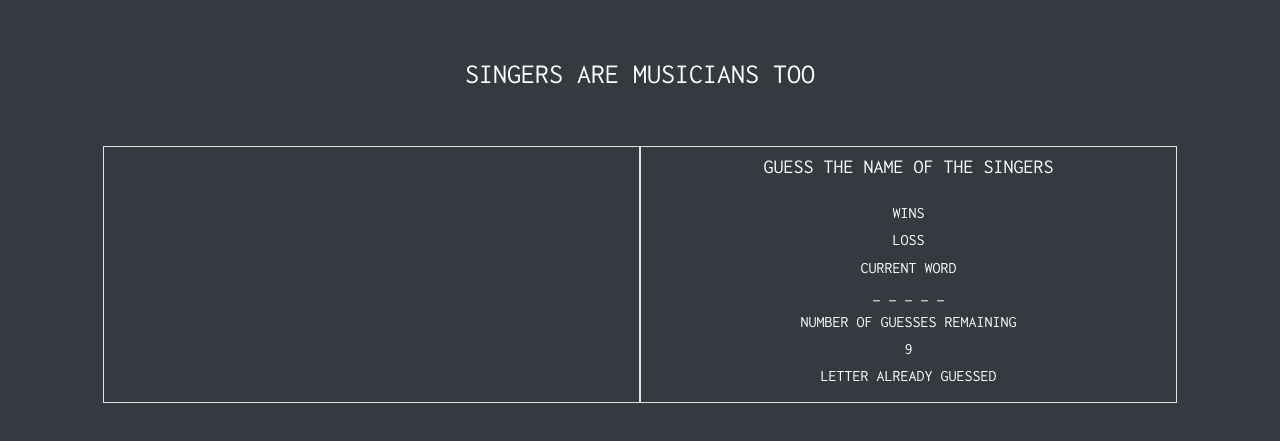
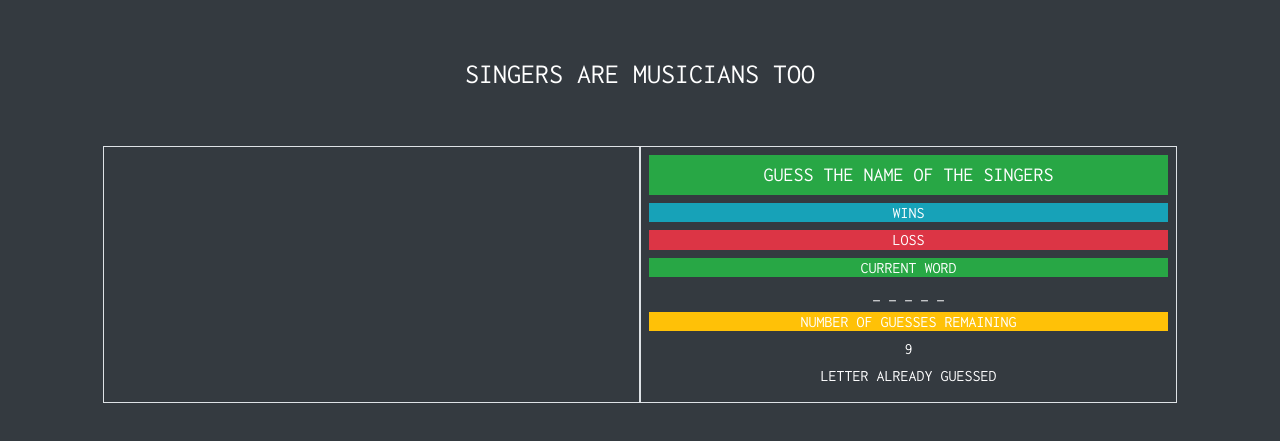
Before and after one commit to SomatThakali/Word-Guess-Game, a plain HTML site: page index.html in a window 1280 px wide. Shown: the part 121-562 px from the top of the page. Drawn offline with nearby package versions, Linux system fonts and the light colour scheme.

Commit message:
Added some styles

```diff
--- a/index.html
+++ b/index.html
@@ -25,17 +25,17 @@
     <div class=" container text-center text-white p-5">
        <div class="row">
            <div class="col border border-succes p-2">
-            <img id="hangmanImage" src=""  class="img-fluid" alt="" />
+            <img id="hangmanImage" src=""  class="img-fluid pt-2" alt="" />
            </div>
            <div class="col border border-succes p-2">
-                <h5 class="pb-3">GUESS THE NAME OF THE SINGERS</h5>
-                <h6> WINS</h6>
+                <h5 class="p-2 bg-success">GUESS THE NAME OF THE SINGERS</h5>
+                <h6 class= "bg-info"> WINS</h6>
                 <h6 id="wins-text"> </h6>
-                <h6>LOSS</h6>
+                <h6 class= "bg-danger">LOSS</h6>
                 <h6 id="loss-text"> </h6>
-                <h6>CURRENT WORD</h6>
+                <h6 class="bg-success">CURRENT WORD</h6>
                 <h6 id="underscore-text"></h6>
-                <h6>NUMBER OF GUESSES REMAINING</h6>
+                <h6 class="bg-warning">NUMBER OF GUESSES REMAINING</h6>
                 <h6 id="remainingGuesses-text"></h6>
                 <h6> LETTER ALREADY GUESSED</h6>
                 <h6 id="letterGuessed-text"></h6>
```
